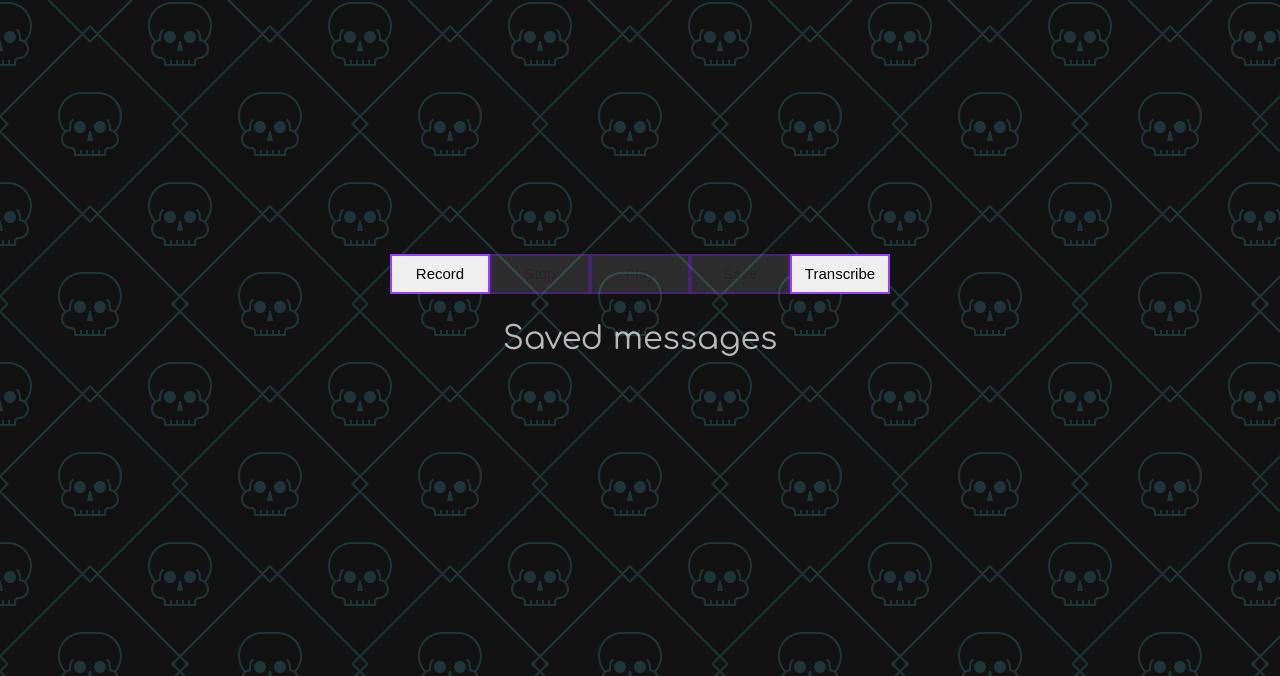
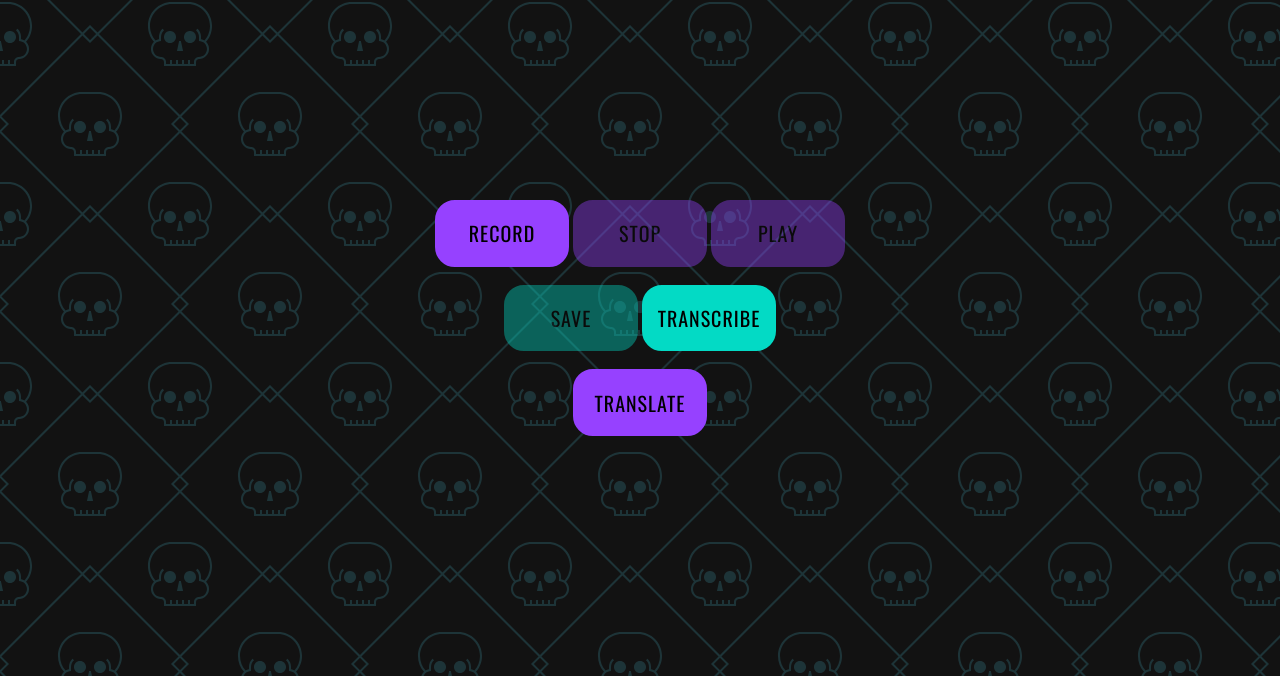
Before and after one commit to adityachandavale/Crime-Watch-Police-Hackathon-2021, a Flask app: page /transcribe in a window 1280 px wide. Shown: the part 146-822 px from the top of the page. Run offline with Flask 2, Linux system fonts and the light colour scheme; some libraries are stand-ins or nearby versions.

Commit message:
Refactored, added design and functionality

```diff
--- a/app.py
+++ b/app.py
@@ -1,6 +1,10 @@
-from flask import Flask, render_template, request, jsonify
+from flask import Flask, render_template, request, jsonify, send_file
 import base64
 import os
+import sys
+from docx2pdf import convert
+
+wdFormatPDF = 17
 
 ENCODING_FORMAT = 'utf-8'
 
@@ -47,7 +51,11 @@ def add_header(response):
 @app.route('/convert_to_text')
 def convert_to_text():
     os.system('python transcribe.py')
-    return 'Success'
+    convert('text_files/transcribed_text.docx', 'text_files/transcribed_pdf.pdf')
+    try:
+	    return send_file('text_files/transcribed_pdf.pdf', attachment_filename='transcribed_pdf.pdf')
+    except Exception as e:
+        return str(e)
 
 def getCurrentCount():
     count = 0
--- a/static/transcribe.css
+++ b/static/transcribe.css
@@ -9,16 +9,17 @@
 
 .button-group-transcribe {
     display: flex;
+    flex-direction: column;
     justify-content: center;
     align-items: center;
 }
 
 button {
-    min-width: 100px;
-    height: 40px;
+    min-width: 10em;
+    height: 5em;
     cursor: pointer;
+    border-radius: 20px;
     border: 2px solid var(--primary-color);
-    font-size: 15px;
     outline: none;
 }
 
@@ -28,3 +29,10 @@ button {
     font-size: 2.5em;
     cursor: pointer;
 }
+
+.button-span {
+    font-size: 20px;
+    padding: 0 0;
+    font-family: Oswald, sans-serif;
+    letter-spacing: 1px;
+}
--- a/templates/transcribe.html
+++ b/templates/transcribe.html
@@ -13,19 +13,23 @@
 
     <div class="page-content">
       <div class = "button-group-transcribe">
-          <button id="record">Record</button>
-          <button id="stop" disabled>Stop</button>
-          <button id="play" disabled>Play</button>
-          <button id="save" disabled type="submit">Save</button>
-		      <button id="transcribe">Transcribe</button>
+        <div class="record-buttons">
+          <button id="record" class="primary"><span class="button-span">RECORD</span></button>
+          <button id="stop" disabled class="primary"><span class="button-span">STOP</span></button>
+          <button id="play" disabled class="primary"><span class="button-span">PLAY</span></button>
+        </div>
+        <br>
+        <div class="misc-buttons">
+          <button id="save" disabled class="secondary" type="submit"><span class="button-span">SAVE</span></button>
+		      <button id="transcribe" class="secondary"><span class="button-span">TRANSCRIBE</span></button>
+        </div>
+        <br>
+        <div class="translate-button">
+          <button id="play" class="primary"><span class="button-span">TRANSLATE</span></button>
+        </div>
       </div>
 
-      <div id="saved-audio-messages">
-        <h2>Saved messages</h2>
-      </div>
-
-      <script src="/static/transcribe.js">
-      </script>
+      <script src="/static/transcribe.js"></script>
     </div>
   </body>
 </html>
```
Also changed, not shown: static/transcribe.js (+24 -23 lines), 2 other files.
